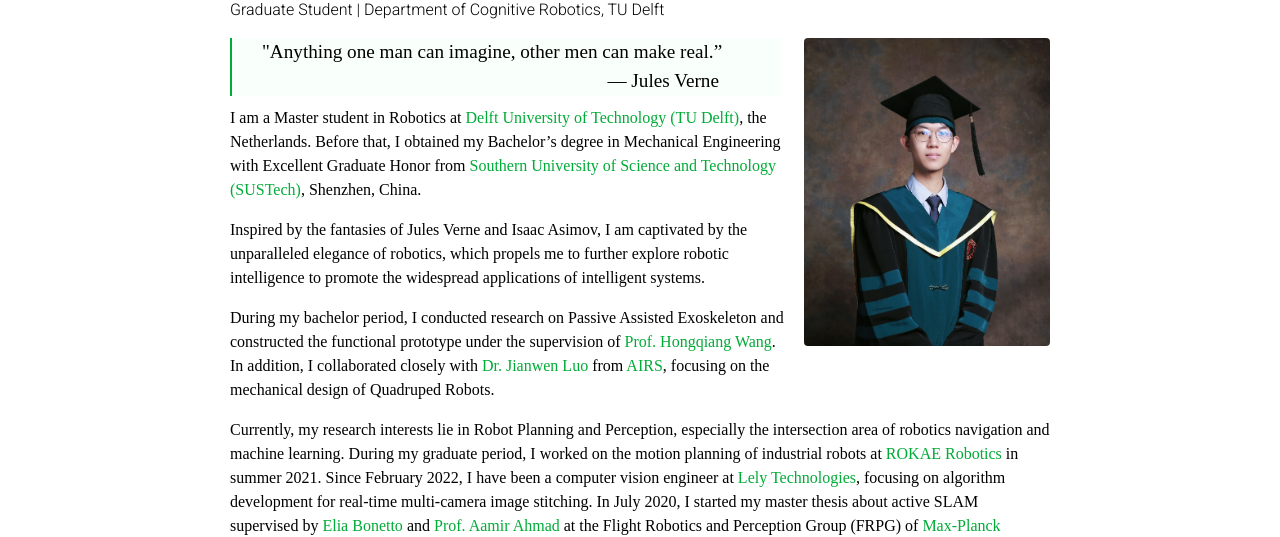
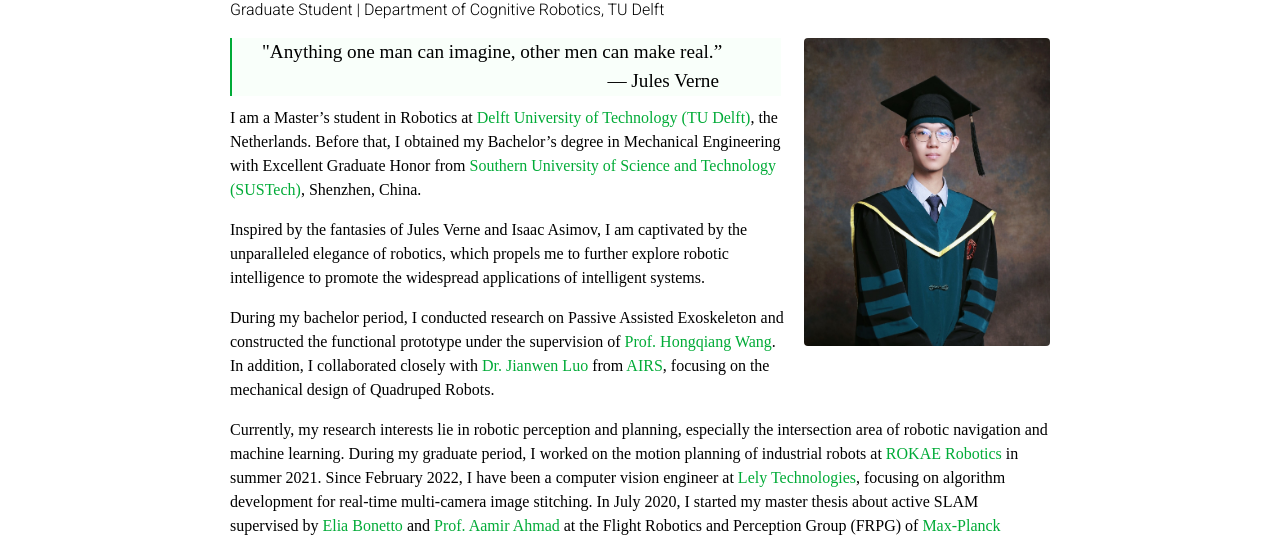
Before and after one commit to Kyle-Xu001/kyle-xu001.github.io, a Jekyll site: the page built from _pages/about.md, in a window 1280 px wide and 900 px high. Shown: the part 156-693 px from the top of the window. Built offline with Jekyll 4.4.1, drawn with Linux system fonts in a browser that asks for light colours; nearby versions of some CDN libraries; comment, search, counter and statistics services are not loaded; a style sheet for code colours, icons or effects is not loaded.

Commit message:
update the profile

```diff
--- a/_pages/about.md
+++ b/_pages/about.md
@@ -22,10 +22,10 @@ social: true  # includes social icons at the bottom of the page
 &emsp; &emsp; &emsp; &emsp; &emsp; &emsp; &emsp; &emsp; &emsp; &emsp; &emsp; &emsp;&emsp; &emsp; &ensp;  ― Jules Verne
 </blockquote>
 
-I am a Master student in Robotics at [Delft University of Technology (TU Delft)](https://www.tudelft.nl/en/), the Netherlands. Before that, I obtained my Bachelor's degree in Mechanical Engineering with **Excellent Graduate Honor** from [Southern University of Science and Technology (SUSTech)](https://www.sustech.edu.cn/en/), Shenzhen, China.
+I am a Master's student in Robotics at [Delft University of Technology (TU Delft)](https://www.tudelft.nl/en/), the Netherlands. Before that, I obtained my Bachelor's degree in Mechanical Engineering with **Excellent Graduate Honor** from [Southern University of Science and Technology (SUSTech)](https://www.sustech.edu.cn/en/), Shenzhen, China.
 
 Inspired by the fantasies of Jules Verne and Isaac Asimov, I am captivated by the unparalleled elegance of robotics, which propels me to further explore robotic intelligence to promote the widespread applications of intelligent systems.
 
 During my bachelor period, I conducted research on Passive Assisted Exoskeleton and constructed the functional prototype under the supervision of [Prof. Hongqiang Wang](https://faculty.sustech.edu.cn/wanghq/en/). In addition, I collaborated closely with [Dr. Jianwen Luo](https://sites.google.com/view/jianwen-luo/home) from [AIRS](https://airs.cuhk.edu.cn/en), focusing on the mechanical design of Quadruped Robots.
 
-Currently, my research interests lie in Robot Planning and Perception, especially the intersection area of robotics navigation and machine learning. During my graduate period, I worked on the motion planning of industrial robots at [ROKAE Robotics](https://www.rokae.com/?l=en-us) in summer 2021. Since February 2022, I have been a computer vision engineer at [Lely Technologies](https://www.lely.com/nl/), focusing on algorithm development for real-time multi-camera image stitching. In July 2020, I started my master thesis about active SLAM supervised by [Elia Bonetto](https://eliabntt.github.io/#/) and [Prof. Aamir Ahmad](https://www.aamirahmad.de/) at the Flight Robotics and Perception Group (FRPG) of [Max-Planck Institute for Intelligent Systems](https://is.mpg.de/), Tübingen.
+Currently, my research interests lie in robotic perception and planning, especially the intersection area of robotic navigation and machine learning. During my graduate period, I worked on the motion planning of industrial robots at [ROKAE Robotics](https://www.rokae.com/?l=en-us) in summer 2021. Since February 2022, I have been a computer vision engineer at [Lely Technologies](https://www.lely.com/nl/), focusing on algorithm development for real-time multi-camera image stitching. In July 2020, I started my master thesis about active SLAM supervised by [Elia Bonetto](https://eliabntt.github.io/#/) and [Prof. Aamir Ahmad](https://www.aamirahmad.de/) at the Flight Robotics and Perception Group (FRPG) of [Max-Planck Institute for Intelligent Systems](https://is.mpg.de/), Tübingen.
```
